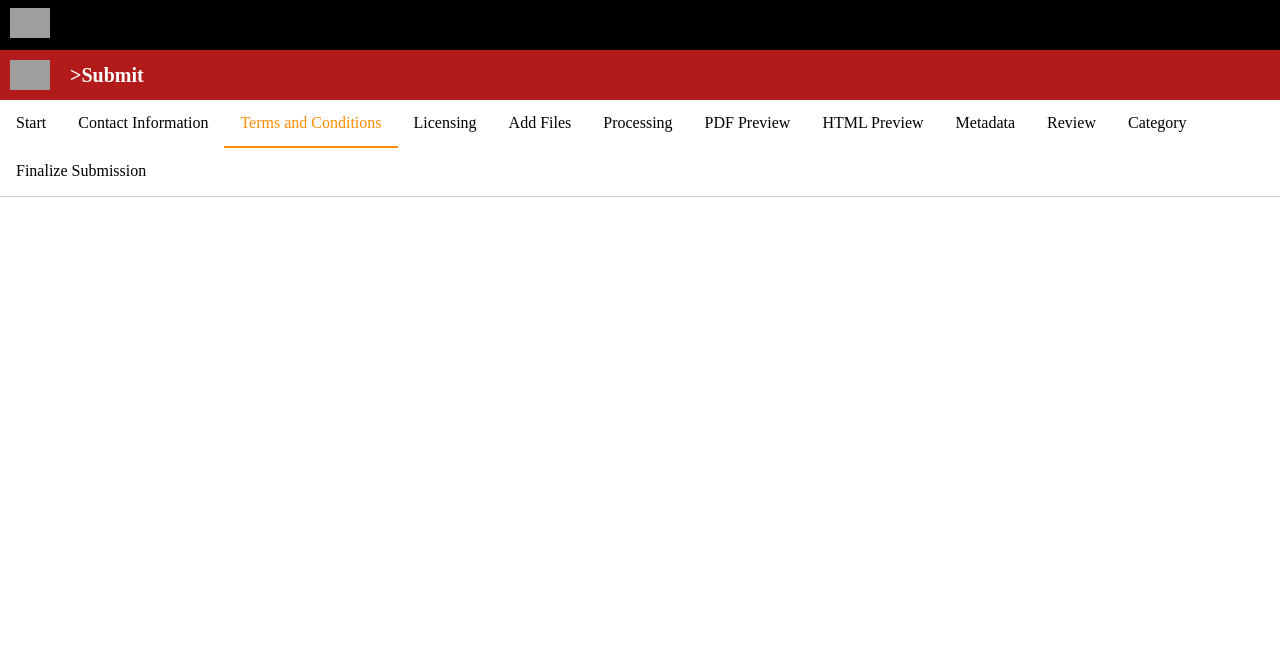
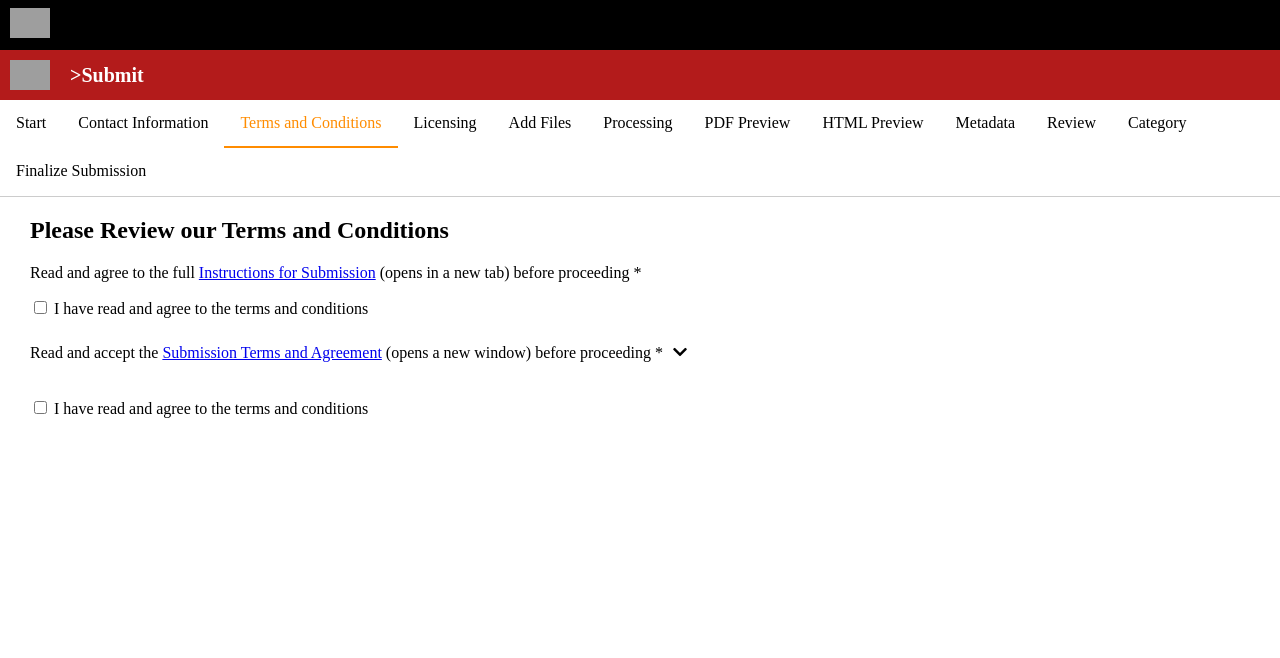
Before and after one commit to arXiv/accessible_submission_ui, a Flask app: page /termsConditions/ in a window 1280 px wide. Shown: the top 658 px of the page. Run offline with Flask 3, Linux system fonts and the light colour scheme; grey boxes are pictures that could not be loaded.

Commit message:
added page3

```diff
--- a/static/css/styles.css
+++ b/static/css/styles.css
@@ -223,3 +223,56 @@ form label {
   margin-right: 10px;
   text-decoration: underline;
 }
+
+.checkbox-container{
+  display:flex;
+  align-items:center;
+  margin-bottom:20px;
+}
+
+.arrow{
+  margin-left:10px;
+}
+
+.privacy {
+  margin-top: 20px;
+}
+
+.privacy .arrow {
+  cursor: pointer; /* Change cursor to pointer on hover */
+  /* display: flex; */
+  /* align-items: center; */
+}
+
+.privacy .arrow i {
+  margin-right: 10px; /* Add some space between the arrow icon and text */
+  transition: transform 0.3s ease-in-out; /* Add a transition effect to the icon */
+}
+
+.privacy .policy {
+  display: none; /* Hide the privacy policy section by default */
+  margin-top: 10px; /* Add some space between the arrow and policy section */
+}
+
+.privacy.open .arrow i {
+  transform: rotate(180deg); /* Rotate the arrow icon when the privacy section is open */
+}
+
+.privacy.open .policy {
+  display: block; /* Show the privacy policy section when the privacy section is open */
+}
+
+.policy-box {
+  border: 1px solid #ccc;
+  background-color: #f9f9f9;
+  padding: 10px;
+  margin-bottom: 20px;
+  margin-right: 100px;
+  height: 200px;
+  overflow-y: auto;
+}
+
+.check-arrow{
+  display:flex;
+  align-items: center;
+}
--- a/static/js/example.js
+++ b/static/js/example.js
@@ -1 +1,25 @@
-// This is just a exampel
+// Get the privacy policy arrow and policy
+const arrow = document.querySelector('.arrow');
+const policy = document.querySelector('.policy-box');
+const termsLink = document.querySelector('.terms-link');
+
+// Hide the policy initially
+policy.style.display = 'none';
+
+// Add a click event listener to the arrow
+arrow.addEventListener('click', function() {
+  // Toggle the display of the policy
+  if (policy.style.display === 'none') {
+    policy.style.display = 'block';
+  } else {
+    policy.style.display = 'none';
+  }
+});
+
+termsLink.addEventListener('click', (e) => {
+    if (policy.style.display === 'none') {
+        policy.style.display = 'block';
+      } else {
+        policy.style.display = 'none';
+      }
+});
--- a/templates/base.html
+++ b/templates/base.html
@@ -4,6 +4,7 @@
     <meta name="viewport" content="width=device-width, initial-scale=1.0" />
     <title>{{ page_title }}</title>
     <link rel="stylesheet" href="{{ url_for('static', filename='css/styles.css') }}" />
+    <link rel="stylesheet" href="https://cdnjs.cloudflare.com/ajax/libs/font-awesome/5.15.3/css/all.min.css" crossorigin="anonymous">
   </head>
 
   <div class="banner banner-black" id="cu-identity">
--- a/templates/page3.html
+++ b/templates/page3.html
@@ -1,5 +1,42 @@
 {% extends 'base.html' %}
 
 {% block content %}
+<div id='page3_header'>
+    <h1>Please Review our Terms and Conditions</h1>
+</div>
+
+<form>
+    <p>Read and agree to the full <a href="https://arxiv.org/help/policies/instructions_for_submission">Instructions for Submission</a> (opens in a new tab) before proceeding *
+    </p>
+    <label>
+        <input type="checkbox" name="color">
+        I have read and agree to the terms and conditions
+    </label>
+    <div class="check-arrow">
+        <p>Read and accept the <a href="#privacy" class="terms-link">Submission Terms and Agreement</a> (opens a new window) before proceeding *
+        </p>
+        <div class="arrow">
+            <i class="fas fa-chevron-down"></i>
+        </div>
+    </div>
+    <div class="privacy">
+        <div class="policy-box">
+          <h2>Submission Terms and Agreement</h2>
+          <p>Lorem ipsum dolor sit amet, consectetur adipiscing elit. Sed et tincidunt quam. Proin auctor nulla sed turpis feugiat, id congue quam tincidunt. Sed sit amet justo sit amet urna ullamcorper fringilla. Sed pulvinar mi quis eros
+              suscipit, sed efficitur velit accumsan. Fusce non risus non leo pretium vulputate eget vel ipsum. Etiam efficitur odio sit amet faucibus semper. Suspendisse potenti.</p>
+
+          <p>Lorem ipsum dolor sit amet, consectetur adipiscing elit. Sed et tincidunt quam. Proin auctor nulla sed turpis feugiat, id congue quam tincidunt. Sed sit amet justo sit amet urna ullamcorper fringilla. Sed pulvinar mi quis eros
+              suscipit, sed efficitur velit accumsan. Fusce non risus non leo pretium vulputate eget vel ipsum. Etiam efficitur odio sit amet faucibus semper. Suspendisse potenti.</p>
+
+          <p>Lorem ipsum dolor sit amet, consectetur adipiscing elit. Sed et tincidunt quam. Proin auctor nulla sed turpis feugiat, id congue quam tincidunt. Sed sit amet justo sit amet urna ullamcorper fringilla. Sed pulvinar mi quis eros
+              suscipit, sed efficitur velit accumsan. Fusce non risus non leo pretium vulputate eget vel ipsum. Etiam efficitur odio sit amet faucibus semper. Suspendisse potenti.</p>
+        </div>
+    </div>
+    <label>
+      <input type="checkbox" name="color">
+        I have read and agree to the terms and conditions</label>
+    </label>
+
+  </form>
 
 {% endblock %}
```
